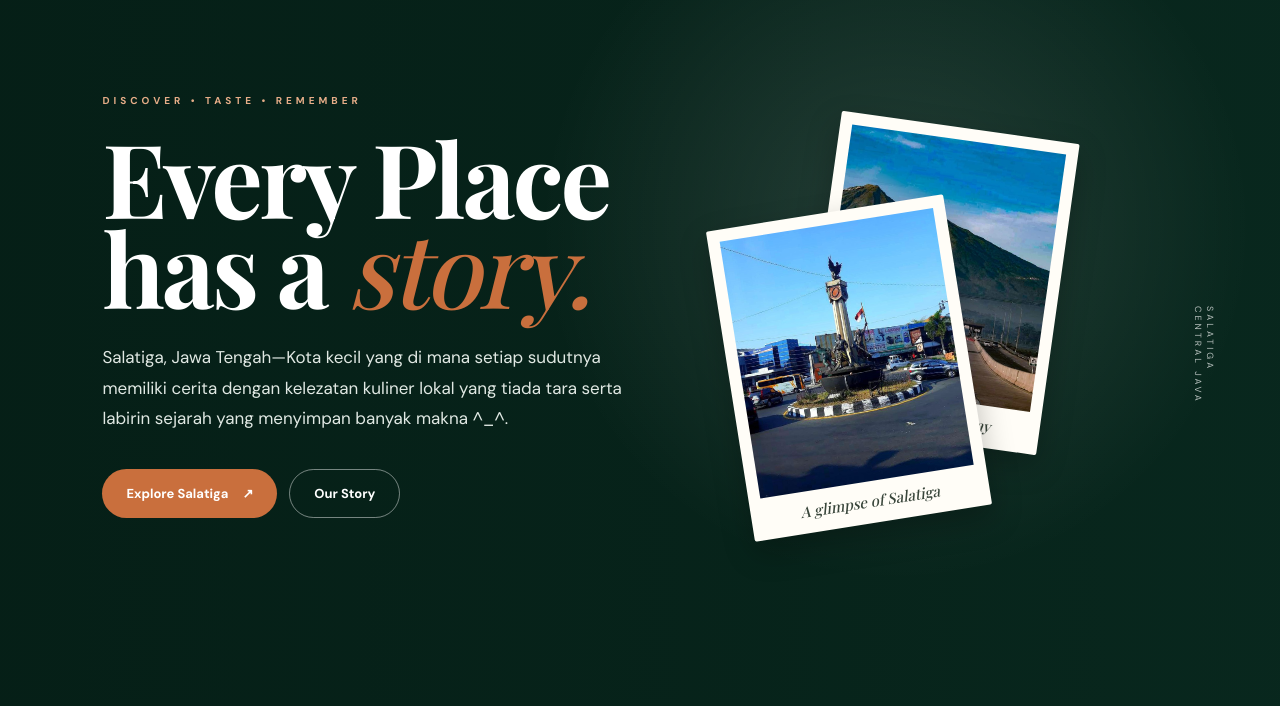
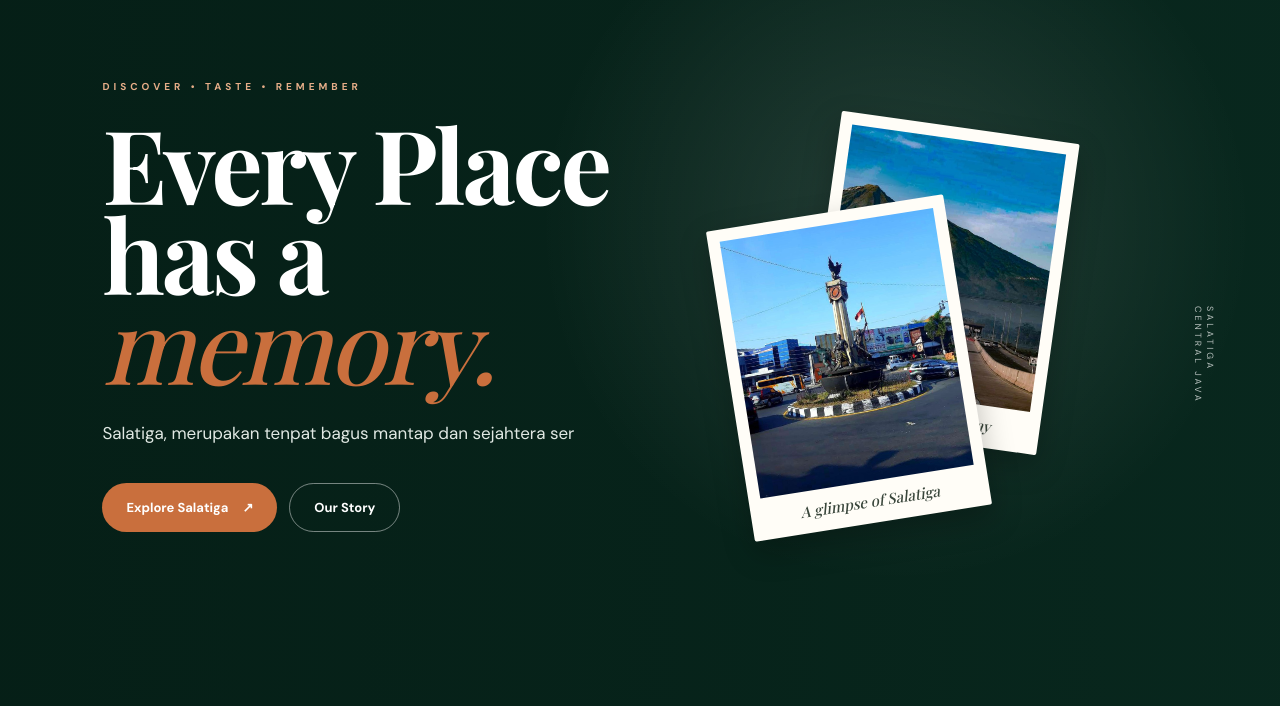
Before and after one commit to AHMAD2006661/integrasisistem_kelompok4, a plain HTML site: page index.html in a window 1280 px wide. Shown: the part 94-800 px from the top of the page. Drawn offline with nearby package versions, Linux system fonts and the light colour scheme; a web font is replaced by a local one.

Commit message:
update fixd

```diff
--- a/index.html
+++ b/index.html
@@ -126,13 +126,12 @@
         <h1>
             Every Place
             <br>
-            has a <em>story.</em>
+            has a <em>memory.</em>
         </h1>
 
         <p class="hero-description">
-            Salatiga, Jawa Tengah—Kota kecil yang di mana setiap sudutnya memiliki
-             cerita dengan kelezatan kuliner lokal yang tiada tara
-              serta labirin sejarah yang menyimpan banyak makna ^_^.
+            Salatiga, merupakan tenpat bagus mantap dan sejahtera
+              ser
         </p>
 
         <div class="hero-buttons">
```
